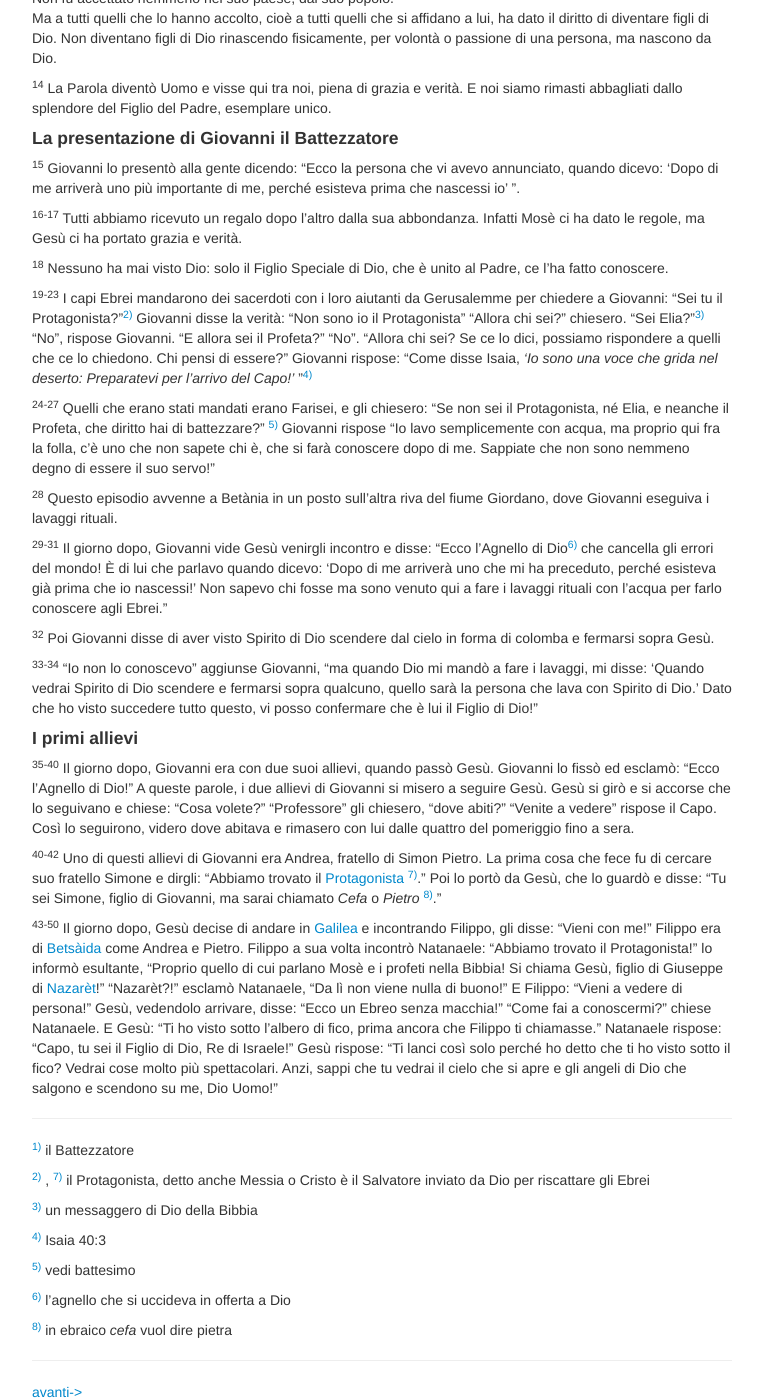
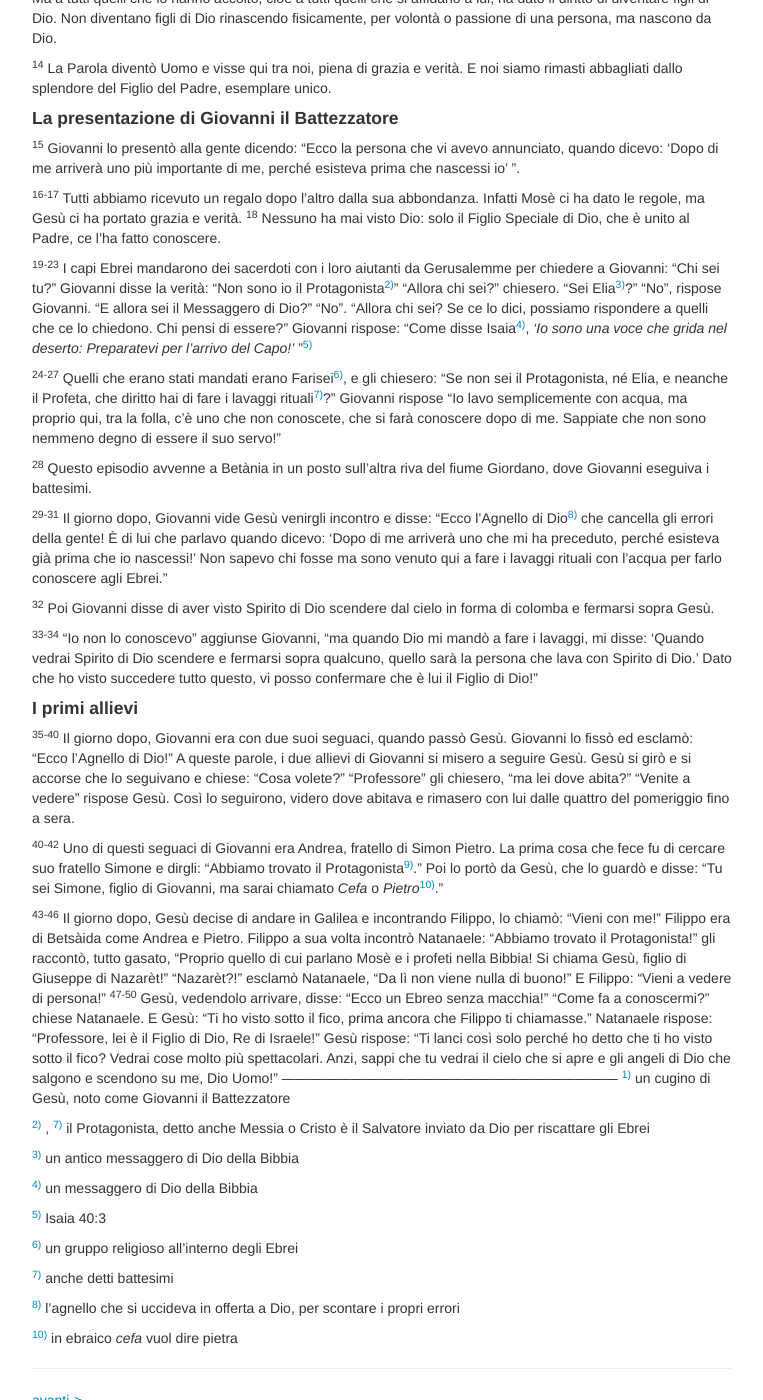
Before and after one commit to pachialu/giovanni_pages, a Jekyll site: the page built from pages/gv01.md, in a window 1280 px wide and 1400 px high, scrolled down 526 px. Shown: the whole window, without its empty margins (258-1021 px from the left). Built offline with Jekyll 4.4.1, drawn with Linux system fonts in a browser that asks for light colours; some of the changed text lies outside the part shown.

Commit message:
Update gv01.md
aggiornato con testo 202106

```diff
--- a/pages/gv01.md
+++ b/pages/gv01.md
@@ -18,12 +18,11 @@ ma il buio non l'ha accolta.
 
 <sup>6-7</sup> Dio mandò una persona di nome
 Giovanni<sup><a href="#fn__1" id="fnt__1" class="fn_top">1)</a></sup>
-per testimoniare che Gesù il Salvatore era la Vera Luce e per dare a
-tutti la possibilità di affidarsi a lui.
+per testimoniare della Vera Luce e dare a tutti la possibilità di
+affidarsi a lui.
 
 <sup>8-9</sup> Giovanni non era La Luce: era soltanto un testimone. La
-Vera Luce era una persona che doveva ancora arrivare e illuminare ogni
-persona.
+Vera Luce che illumina tutti doveva ancora arrivare.
 
 <sup>10-13</sup> Quando arrivò nel mondo, il mondo non lo accolse,
 nonostante l'avesse creato lui.
@@ -37,6 +36,7 @@ una persona, ma nascono da Dio.
 grazia e verità. E noi siamo rimasti abbagliati dallo splendore del
 Figlio del Padre, esemplare unico.
 
+
 #### La presentazione di Giovanni il Battezzatore
 
 <sup>15</sup> Giovanni lo presentò alla gente dicendo: “Ecco la persona
@@ -45,41 +45,41 @@ importante di me, perché esisteva prima che nascessi io' ”.
 
 <sup>16-17</sup> Tutti abbiamo ricevuto un regalo dopo l'altro dalla sua
 abbondanza. Infatti Mosè ci ha dato le regole, ma Gesù ci ha portato
-grazia e verità.
-
-<sup>18</sup> Nessuno ha mai visto Dio: solo il Figlio Speciale di Dio,
-che è unito al Padre, ce l'ha fatto conoscere.
+grazia e verità. <sup>18</sup> Nessuno ha mai visto Dio: solo il Figlio
+Speciale di Dio, che è unito al Padre, ce l'ha fatto conoscere.
 
 <sup>19-23</sup> I capi Ebrei mandarono dei sacerdoti con i loro
-aiutanti da Gerusalemme per chiedere a Giovanni: “Sei tu il
-Protagonista?”<sup><a href="#fn__2" id="fnt__2" class="fn_top">2)</a></sup>
-Giovanni disse la verità: “Non sono io il Protagonista” “Allora chi
-sei?” chiesero. “Sei
-Elia?”<sup><a href="#fn__3" id="fnt__3" class="fn_top">3)</a></sup>
-“No”, rispose Giovanni. “E allora sei il Profeta?” “No”. “Allora chi
-sei? Se ce lo dici, possiamo rispondere a quelli che ce lo chiedono. Chi
-pensi di essere?” Giovanni rispose: “Come disse Isaia, *'Io sono una
-voce che grida nel deserto: Preparatevi per l'arrivo del Capo!'*
-”<sup><a href="#fn__4" id="fnt__4" class="fn_top">4)</a></sup>
+aiutanti da Gerusalemme per chiedere a Giovanni: “Chi sei tu?” Giovanni
+disse la verità: “Non sono io il
+Protagonista<sup><a href="#fn__2" id="fnt__2" class="fn_top">2)</a></sup>”
+“Allora chi sei?” chiesero. “Sei
+Elia<sup><a href="#fn__3" id="fnt__3" class="fn_top">3)</a></sup>?”
+“No”, rispose Giovanni. “E allora sei il Messaggero di Dio?” “No”.
+“Allora chi sei? Se ce lo dici, possiamo rispondere a quelli che ce lo
+chiedono. Chi pensi di essere?” Giovanni rispose: “Come disse
+Isaia<sup><a href="#fn__4" id="fnt__4" class="fn_top">4)</a></sup>, *'Io
+sono una voce che grida nel deserto: Preparatevi per l'arrivo del
+Capo!'* ”<sup><a href="#fn__5" id="fnt__5" class="fn_top">5)</a></sup>
 
-<sup>24-27</sup> Quelli che erano stati mandati erano Farisei, e gli
-chiesero: “Se non sei il Protagonista, né Elia, e neanche il Profeta,
-che diritto hai di battezzare?”
-<sup><a href="#fn__5" id="fnt__5" class="fn_top">5)</a></sup> Giovanni
-rispose “Io lavo semplicemente con acqua, ma proprio qui fra la folla,
-c'è uno che non sapete chi è, che si farà conoscere dopo di me. Sappiate
-che non sono nemmeno degno di essere il suo servo!”
+<sup>24-27</sup> Quelli che erano stati mandati erano
+Farisei<sup><a href="#fn__6" id="fnt__6" class="fn_top">6)</a></sup>, e
+gli chiesero: “Se non sei il Protagonista, né Elia, e neanche il
+Profeta, che diritto hai di fare i lavaggi
+rituali<sup><a href="#fn__7" id="fnt__7" class="fn_top">7)</a></sup>?”
+Giovanni rispose “Io lavo semplicemente con acqua, ma proprio qui, tra
+la folla, c'è uno che non conoscete, che si farà conoscere dopo di me.
+Sappiate che non sono nemmeno degno di essere il suo servo!”
 
 <sup>28</sup> Questo episodio avvenne a Betània in un posto sull'altra
-riva del fiume Giordano, dove Giovanni eseguiva i lavaggi rituali.
+riva del fiume Giordano, dove Giovanni eseguiva i battesimi.
 
 <sup>29-31</sup> Il giorno dopo, Giovanni vide Gesù venirgli incontro e
 disse: “Ecco l'Agnello di
-Dio<sup><a href="#fn__6" id="fnt__6" class="fn_top">6)</a></sup> che
-cancella gli errori del mondo! È di lui che parlavo quando dicevo: 'Dopo
-di me arriverà uno che mi ha preceduto, perché esisteva già prima che io
-nascessi!' Non sapevo chi fosse ma sono venuto qui a fare i lavaggi
-rituali con l'acqua per farlo conoscere agli Ebrei.”
+Dio<sup><a href="#fn__8" id="fnt__8" class="fn_top">8)</a></sup> che
+cancella gli errori della gente! È di lui che parlavo quando dicevo:
+'Dopo di me arriverà uno che mi ha preceduto, perché esisteva già prima
+che io nascessi!' Non sapevo chi fosse ma sono venuto qui a fare i
+lavaggi rituali con l'acqua per farlo conoscere agli Ebrei.”
 
 <sup>32</sup> Poi Giovanni disse di aver visto Spirito di Dio scendere
 dal cielo in forma di colomba e fermarsi sopra Gesù.
@@ -92,64 +92,65 @@ confermare che è lui il Figlio di Dio!”
 
 #### I primi allievi
 
-<sup>35-40</sup> Il giorno dopo, Giovanni era con due suoi allievi,
+<sup>35-40</sup> Il giorno dopo, Giovanni era con due suoi seguaci,
 quando passò Gesù. Giovanni lo fissò ed esclamò: “Ecco l'Agnello di
 Dio!” A queste parole, i due allievi di Giovanni si misero a seguire
 Gesù. Gesù si girò e si accorse che lo seguivano e chiese: “Cosa
-volete?” “Professore” gli chiesero, “dove abiti?” “Venite a vedere”
-rispose il Capo. Così lo seguirono, videro dove abitava e rimasero con
-lui dalle quattro del pomeriggio fino a sera.
+volete?” “Professore” gli chiesero, “ma lei dove abita?” “Venite a
+vedere” rispose Gesù. Così lo seguirono, videro dove abitava e rimasero
+con lui dalle quattro del pomeriggio fino a sera.
 
-<sup>40-42</sup> Uno di questi allievi di Giovanni era Andrea, fratello
+<sup>40-42</sup> Uno di questi seguaci di Giovanni era Andrea, fratello
 di Simon Pietro. La prima cosa che fece fu di cercare suo fratello
 Simone e dirgli: “Abbiamo trovato il
-<a href="g/protagonista" class="wikilink2" title="g:protagonista">Protagonista</a>
-<sup><a href="#fn__7" id="fnt__7" class="fn_top">7)</a></sup>.” Poi lo
-portò da Gesù, che lo guardò e disse: “Tu sei Simone, figlio di
-Giovanni, ma sarai chiamato *Cefa* o *Pietro*
-<sup><a href="#fn__8" id="fnt__8" class="fn_top">8)</a></sup>.”
+Protagonista<sup><a href="#fn__9" id="fnt__9" class="fn_top">9)</a></sup>.”
+Poi lo portò da Gesù, che lo guardò e disse: “Tu sei Simone, figlio di
+Giovanni, ma sarai chiamato *Cefa* o
+*Pietro*<sup><a href="#fn__10" id="fnt__10" class="fn_top">10)</a></sup>.”
 
-<sup>43-50</sup> Il giorno dopo, Gesù decise di andare in
-<a href="p/galilea" class="wikilink2" title="p:galilea">Galilea</a> e
-incontrando Filippo, gli disse: “Vieni con me!” Filippo era di
-<a href="betsaida" class="wikilink2" title="betsaida">Betsàida</a> come
-Andrea e Pietro. Filippo a sua volta incontrò Natanaele: “Abbiamo
-trovato il Protagonista!” lo informò esultante, “Proprio quello di cui
-parlano Mosè e i profeti nella Bibbia! Si chiama Gesù, figlio di
-Giuseppe di
-<a href="nazaret" class="wikilink2" title="nazaret">Nazarèt</a>!”
-“Nazarèt?!” esclamò Natanaele, “Da lì non viene nulla di buono!” E
-Filippo: “Vieni a vedere di persona!” Gesù, vedendolo arrivare, disse:
-“Ecco un Ebreo senza macchia!” “Come fai a conoscermi?” chiese
-Natanaele. E Gesù: “Ti ho visto sotto l'albero di fico, prima ancora che
-Filippo ti chiamasse.” Natanaele rispose: “Capo, tu sei il Figlio di
-Dio, Re di Israele!” Gesù rispose: “Ti lanci così solo perché ho detto
-che ti ho visto sotto il fico? Vedrai cose molto più spettacolari. Anzi,
-sappi che tu vedrai il cielo che si apre e gli angeli di Dio che salgono
-e scendono su me, Dio Uomo!”
-
+<sup>43-46</sup> Il giorno dopo, Gesù decise di andare in Galilea e
+incontrando Filippo, lo chiamò: “Vieni con me!” Filippo era di Betsàida
+come Andrea e Pietro. Filippo a sua volta incontrò Natanaele: “Abbiamo
+trovato il Protagonista!” gli raccontò, tutto gasato, “Proprio quello di
+cui parlano Mosè e i profeti nella Bibbia! Si chiama Gesù, figlio di
+Giuseppe di Nazarèt!” “Nazarèt?!” esclamò Natanaele, “Da lì non viene
+nulla di buono!” E Filippo: “Vieni a vedere di persona!”
+<sup>47-50</sup> Gesù, vedendolo arrivare, disse: “Ecco un Ebreo senza
+macchia!” “Come fa a conoscermi?” chiese Natanaele. E Gesù: “Ti ho visto
+sotto il fico, prima ancora che Filippo ti chiamasse.” Natanaele
+rispose: “Professore, lei è il Figlio di Dio, Re di Israele!” Gesù
+rispose: “Ti lanci così solo perché ho detto che ti ho visto sotto il
+fico? Vedrai cose molto più spettacolari. Anzi, sappi che tu vedrai il
+cielo che si apre e gli angeli di Dio che salgono e scendono su me, Dio
+Uomo!”
 ------------------------------------------------------------------------
 <sup><a href="#fnt__1" id="fn__1" class="fn_bot">1)</a></sup>
-il Battezzatore
+un cugino di Gesù, noto come Giovanni il Battezzatore
 
 <sup><a href="#fnt__2" id="fn__2" class="fn_bot">2)</a></sup> ,
-<sup><a href="#fnt__7" id="fn__7" class="fn_bot">7)</a></sup>
+<sup><a href="#fnt__7" id="fn__9" class="fn_bot">7)</a></sup>
 il Protagonista, detto anche Messia o Cristo è il Salvatore inviato da
 Dio per riscattare gli Ebrei
 
 <sup><a href="#fnt__3" id="fn__3" class="fn_bot">3)</a></sup>
+un antico messaggero di Dio della Bibbia
+
+<sup><a href="#fnt__4" id="fn__4" class="fn_bot">4)</a></sup>
 un messaggero di Dio della Bibbia
 
-<sup><a href="#fnt__4" id="fn__4" class="fn_bot">4)</a></sup>
+<sup><a href="#fnt__5" id="fn__5" class="fn_bot">5)</a></sup>
 Isaia 40:3
 
-<sup><a href="#fnt__5" id="fn__5" class="fn_bot">5)</a></sup>
-vedi battesimo
+<sup><a href="#fnt__6" id="fn__6" class="fn_bot">6)</a></sup>
+un gruppo religioso all'interno degli Ebrei
 
-<sup><a href="#fnt__6" id="fn__6" class="fn_bot">6)</a></sup>
-l'agnello che si uccideva in offerta a Dio
+<sup><a href="#fnt__7" id="fn__7" class="fn_bot">7)</a></sup>
+anche detti battesimi
 
 <sup><a href="#fnt__8" id="fn__8" class="fn_bot">8)</a></sup>
+l'agnello che si uccideva in offerta a Dio, per scontare i propri errori
+
+<sup><a href="#fnt__10" id="fn__10" class="fn_bot">10)</a></sup>
 in ebraico *cefa* vuol dire pietra
 
 ------------------------------------------------------------------------
```
